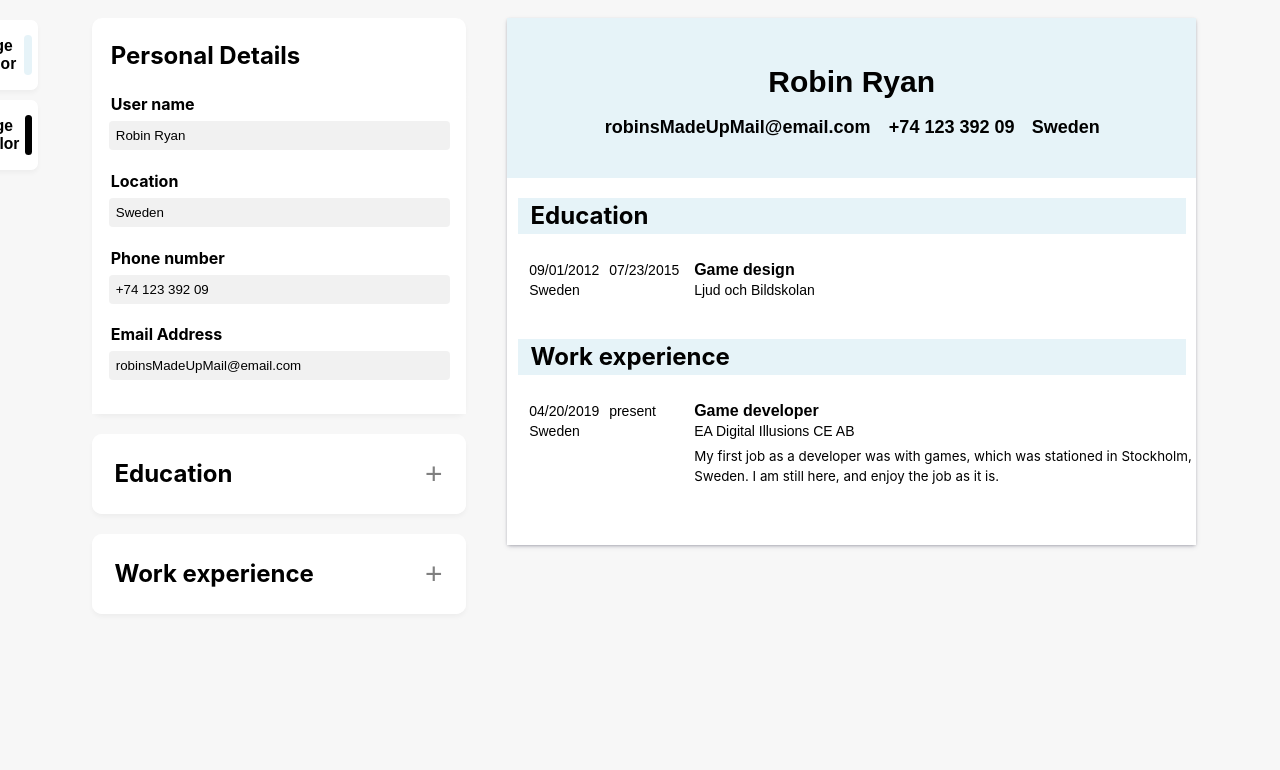
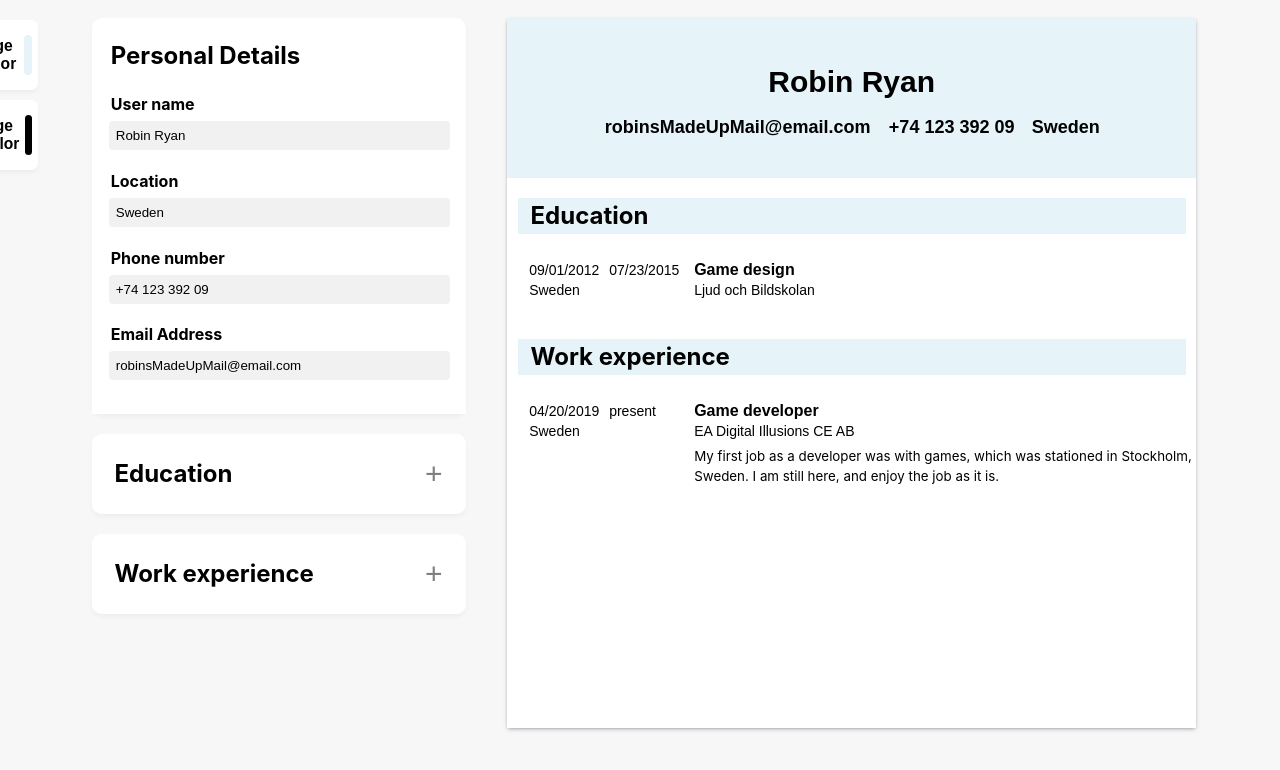
Before and after one commit to wellwe11/CVApplication, a React (Vite) app: page / in a window 1280 px wide. Shown: the top 770 px of the page. Built offline with nearby package versions, Linux system fonts and the light colour scheme.

Commit message:
fixed bug with outline on left-bar

```diff
--- a/src/titleAndInputs.css
+++ b/src/titleAndInputs.css
@@ -86,11 +86,11 @@
   border-radius: 4px;
   border: none;
   outline: 1.5px solid transparent;
-  transition: outline 0.2s ease;
+  transition: outline 0.2s ease-out !important;
 }
 
 .leftContent .headerInputsContainer input:focus {
-  transition: outline 1s ease-out;
+  transition: outline 1s ease-out !important;
   outline: 1.5px solid gray;
 }
 
@@ -101,7 +101,7 @@
 
 .rightContent {
   background-color: white;
-  min-height: 500px !important;
+  min-height: 710px !important;
 
   box-shadow: rgba(50, 50, 93, 0.25) 0px 2px 5px -1px,
     rgba(0, 0, 0, 0.3) 0px 1px 3px -1px;
```
